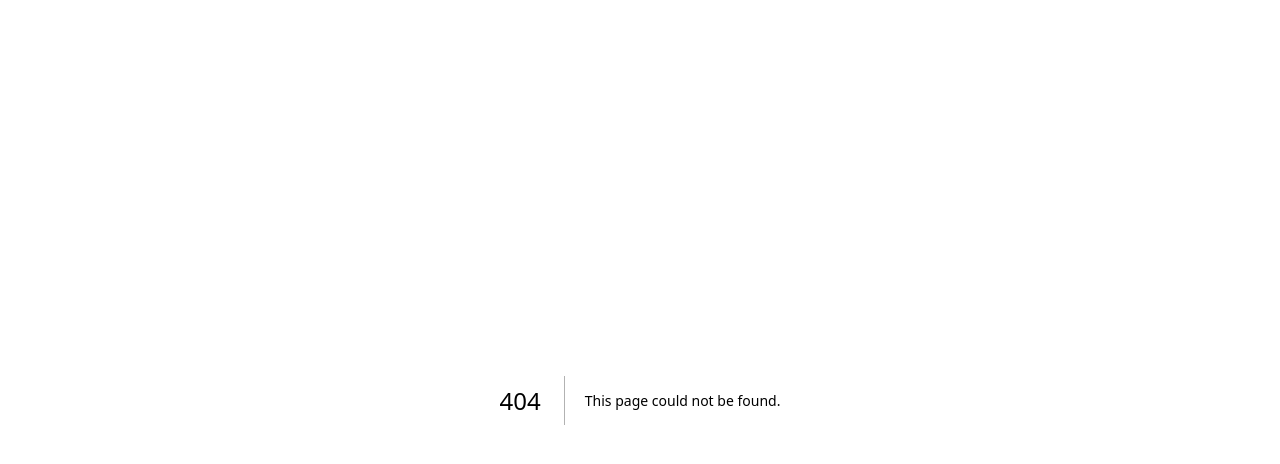
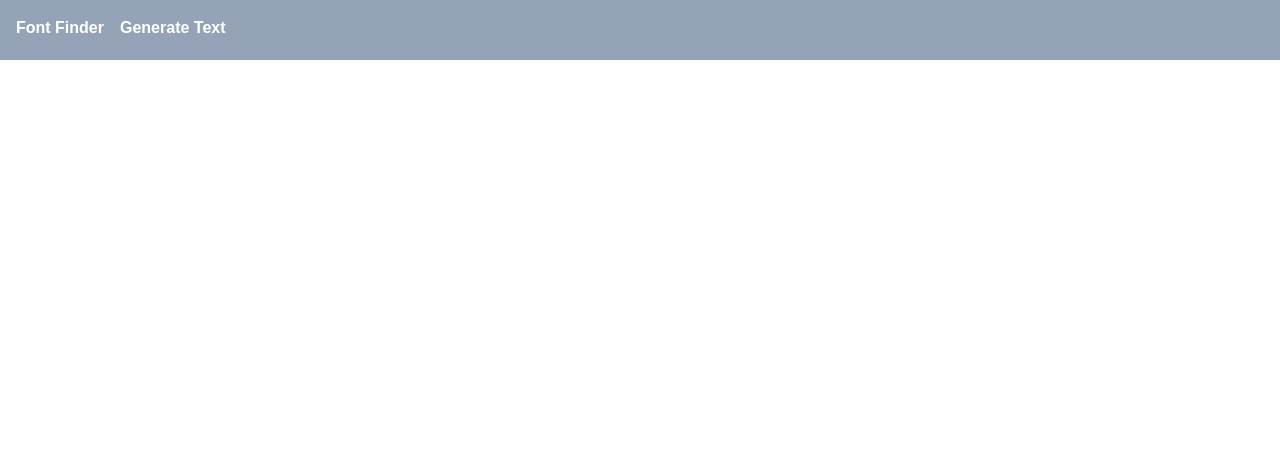
Before and after one commit to zeyneptekiin/font-analyzer, a Next.js app in the folder web/: page /components/Navbar in a window 1280 px wide. Before the commit this address had no page. Shown: the top 464 px of the page. Built offline with nearby package versions, Linux system fonts and the light colour scheme.

Commit message:
[Create] Navbar component

```diff
--- /dev/null
+++ b/web/pages/components/Navbar/index.tsx
@@ -0,0 +1,31 @@
+"use client";
+
+import Link from "next/link";
+import { usePathname } from "next/navigation";
+
+export default function Navbar() {
+    const pathname = usePathname();
+
+    return (
+        <nav className="bg-slate-400 p-4 text-white h-[60px] absolute w-screen">
+            <div className="max-w-7xl mx-auto flex gap-4">
+                <Link
+                    href="/"
+                    className={`hover:underline font-semibold ${
+                        pathname === "/" ? "text-black" : "text-white"
+                    }`}
+                >
+                    Font Finder
+                </Link>
+                <Link
+                    href="/generate"
+                    className={`hover:underline font-semibold ${
+                        pathname === "/generate" ? "text-black" : "text-white"
+                    }`}
+                >
+                    Generate Text
+                </Link>
+            </div>
+        </nav>
+    );
+}
```
